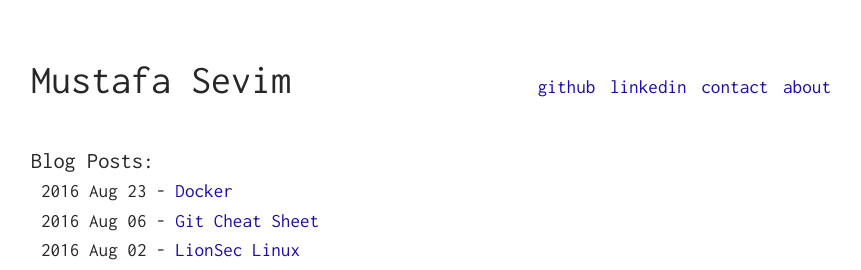
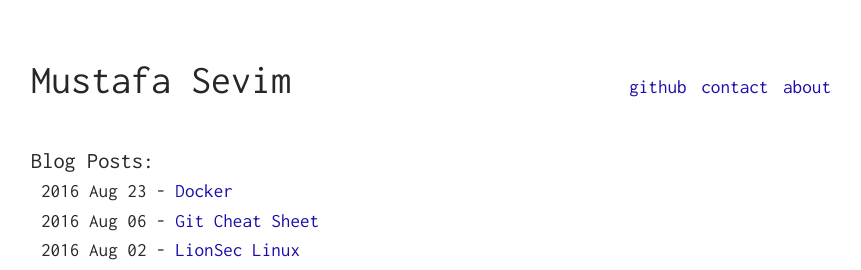
Before and after one commit to mustafasevim/blog, a Jekyll site: the page built from index.html, in a window 1280 px wide. Shown: the top 270 px of the page, without its empty margins (209-1070 px from the left). Built offline with Jekyll 4.4.1, drawn with Linux system fonts in a browser that asks for light colours; comment, search, counter and statistics services are not loaded.

Commit message:
Update navigation.yml

```diff
--- a/_data/navigation.yml
+++ b/_data/navigation.yml
@@ -1,8 +1,5 @@
 - title: github
   url: https://github.com/mustafasevim
-
-- title: linkedin
-  url: https://linkedin.com/in/mustafasevim
 
 - title: contact
   url: mailto:info@mustafasevim.net
```
